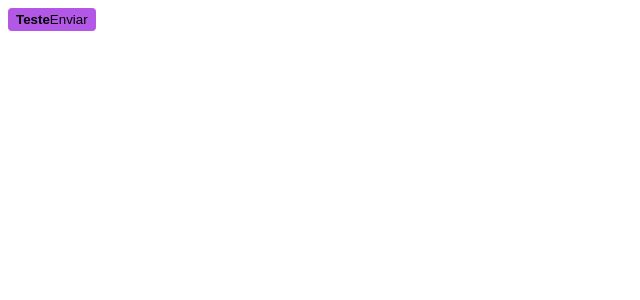
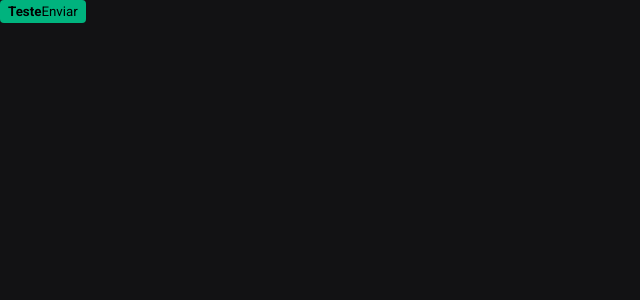
Before and after one commit to fabiomoura-m/ignite-shop, a Next.js app: page / in a window 1280 px wide. Shown: the top 300 px of the page, without its empty margins (0-640 px from the left). Built offline with nearby package versions, Linux system fonts and the light colour scheme.

Commit message:
Estrutura visual - Estilos globais

```diff
--- a/src/pages/_app.tsx
+++ b/src/pages/_app.tsx
@@ -1,4 +1,7 @@
 import type { AppProps } from 'next/app';
+import { globalStyles } from '../styles/global';
+
+globalStyles();
 
 export default function App({ Component, pageProps }: AppProps) {
     return <Component {...pageProps} />;
--- a/src/pages/index.tsx
+++ b/src/pages/index.tsx
@@ -1,7 +1,7 @@
 import { styled } from '../styles';
 
 const Button = styled('button', {
-    backgroundColor: '$rocketseat',
+    backgroundColor: '$green300',
     borderRadius: 4,
     border: 0,
     padding: '4px 8px',
--- /dev/null
+++ b/src/styles/global.ts
@@ -0,0 +1,19 @@
+import { globalCss } from '.';
+
+export const globalStyles = globalCss({
+    '*': {
+        margin: 0,
+        padding: 0
+    },
+
+    body: {
+        backgroundColor: '$gray900',
+        color: '$gray100',
+        '-webkit-font-smoothing': 'antialiased'
+    },
+
+    'body, input, textarea, button': {
+        fontFamily: 'Roboto',
+        fontWeight: 400
+    }
+});
--- a/src/styles/index.ts
+++ b/src/styles/index.ts
@@ -12,7 +12,15 @@
 } = createStitches({
     theme: {
         colors: {
-            rocketseat: '#b257e6'
+            white: '#fff',
+
+            gray900: '#121214',
+            gray800: '#202024',
+            gray300: '#c4c4cc',
+            gray100: '#e1e1e6',
+
+            green500: '#00875f',
+            green300: '#00b37e'
         }
     }
 });
```
